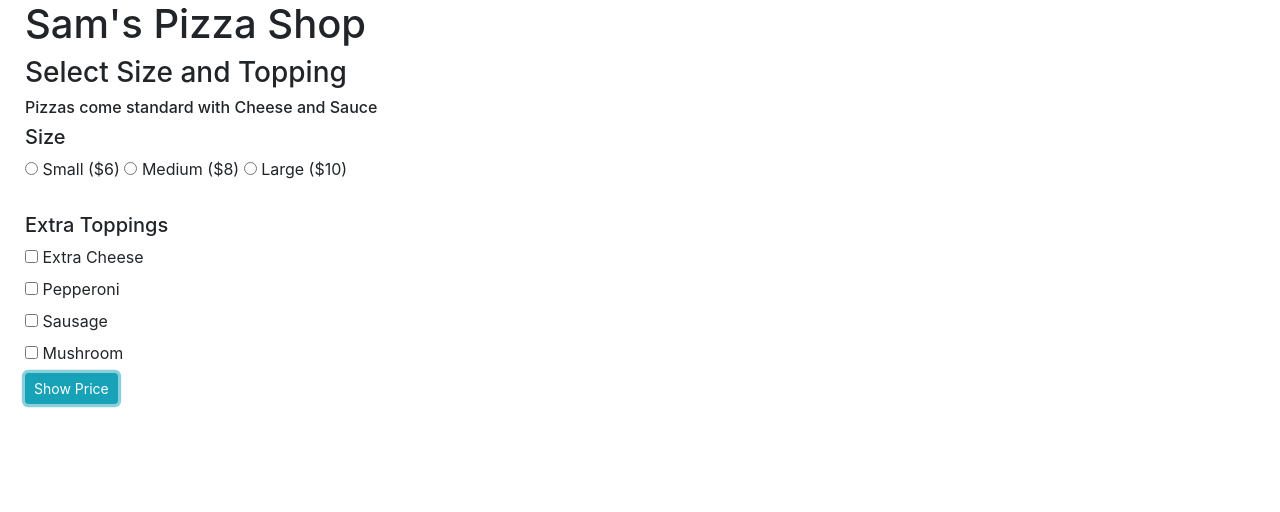
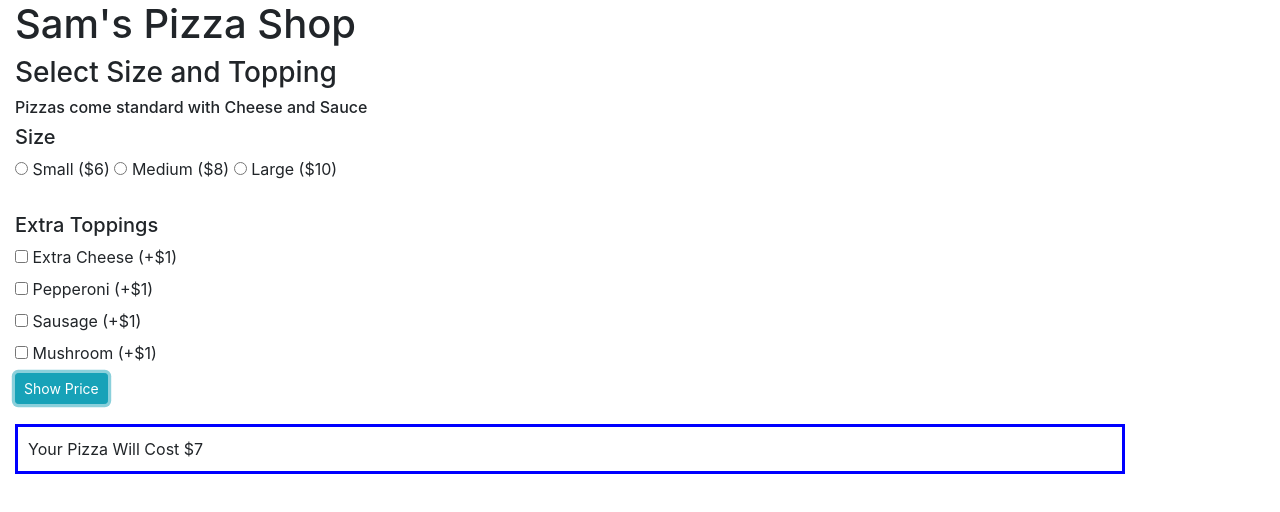
Before and after one commit to samstoia/pizza, a plain HTML site: page index.html in a window 1280 px wide. Both pictures are taken after a click on the button "Show Price". Drawn offline with nearby package versions, Linux system fonts and the light colour scheme.

Commit message:
display pizza price in html

```diff
--- a/css/styles.css
+++ b/css/styles.css
@@ -1,3 +1,11 @@
 .container {
-  margin-left: 10px;
+  float: left
 }
+
+ #showPrice {
+   display: none;
+   margin-top: 20px;
+   border-style: solid;
+   border-color: blue;
+   padding: 10px;
+ }
--- a/index.html
+++ b/index.html
@@ -28,23 +28,20 @@
 
           <h5>Extra Toppings</h5>
           <input type="checkbox" name="topping" id="topping1" value="1">
-          <label for="topping1">Extra Cheese</label><br/>
+          <label for="topping1">Extra Cheese (+$1)</label><br/>
 
           <input type="checkbox" name="topping" id="topping2" value="1">
-          <label for="topping2">Pepperoni</label><br/>
+          <label for="topping2">Pepperoni (+$1)</label><br/>
 
           <input type="checkbox" name="topping" id="topping3" value="1">
-          <label for="topping3">Sausage</label><br/>
+          <label for="topping3">Sausage (+$1)</label><br/>
 
           <input type="checkbox" name="topping" id="topping4" value="1">
-          <label for="topping4">Mushroom</label><br/>
-        <button type="submit" class="btn btn-info btn-sm">Show Price</button>
+          <label for="topping4">Mushroom (+$1)</label><br/>
+          <button type="submit" class="btn btn-info btn-sm">Show Price</button>
       </form>
+      <div id="showPrice">
+      </div>
     </div>
-    <div id="showPrice">
-    </div>
-
-
-
   </body>
 </html>
--- a/js/scripts.js
+++ b/js/scripts.js
@@ -17,16 +17,14 @@ Pizza.prototype.priceCalculate = function(price, toppings) {
     price += 3;
   }
   else if (this.size !== 1 && this.size !== 2 && this.size !== 3) {
-    alert("YOU HAVE TO PICK A SIZE!")
+    alert("YOU HAVE TO PICK A SIZE!");
   }
   for (var i=0; i < this.toppings.length; i++) {
     price += 1;
   }
   this.price = price;
-  return price
+  return price;
 }
-
-
 
 // Front End(User)
 var userToppings = [];
@@ -42,5 +40,6 @@ $(document).ready(function() {
     })
     var newPizza = new Pizza(userSize, userToppings);
     var pizzaPrice = newPizza.priceCalculate()
+    $("#showPrice").show().append("Your Pizza Will Cost $" + pizzaPrice)
     });
   });
```
